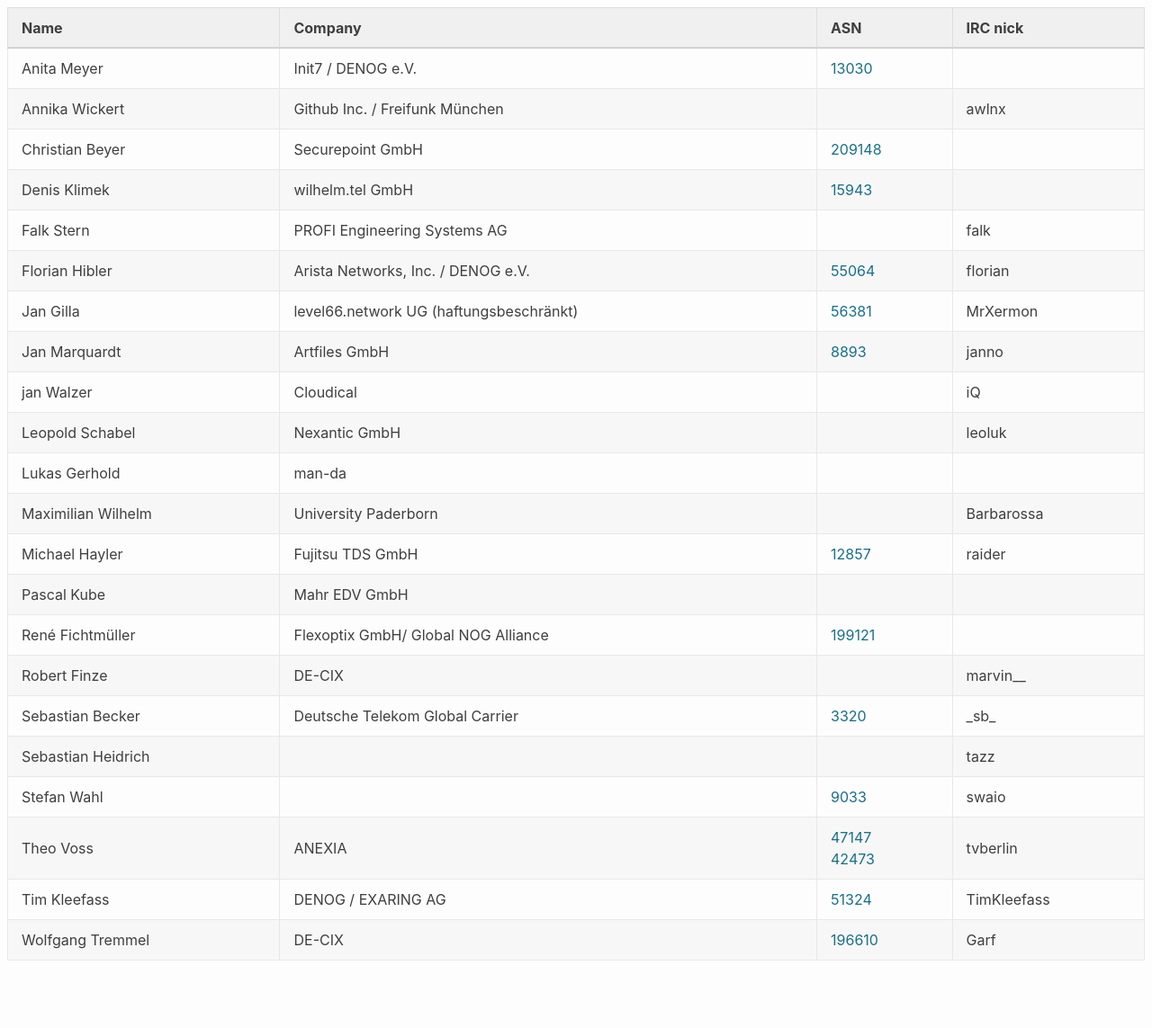
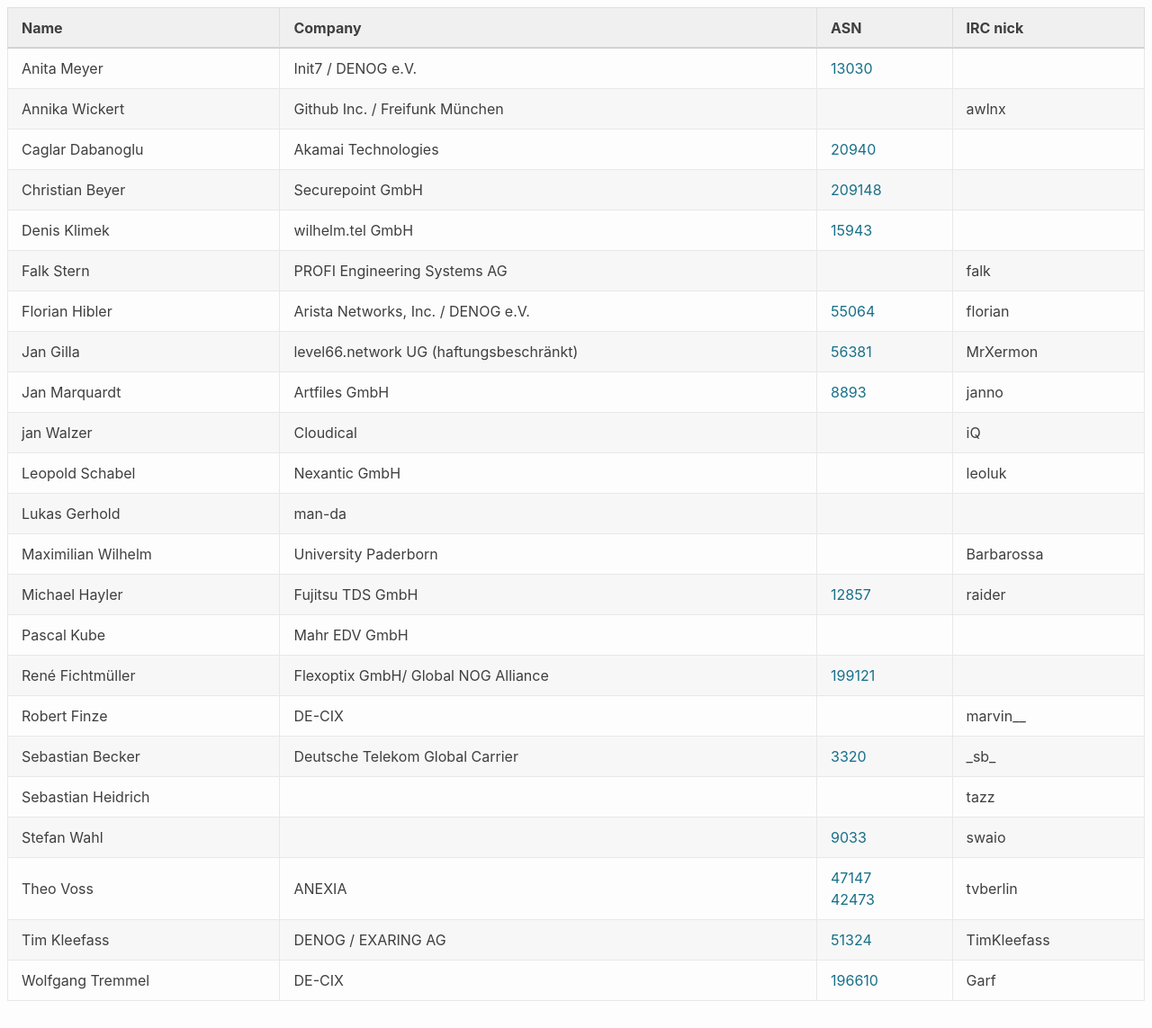
Before and after one commit to denog/pretix-attendeelist, a Jekyll site: the page built from index.markdown, in a window 1280 px wide and 1143 px high. Shown: the whole window at 90% size. Built offline with Jekyll 4.4.1, drawn with Linux system fonts in a browser that asks for light colours.

Commit message:
Latest data: Tue Mar 16 11:30:25 UTC 2021

```diff
--- a/_data/attendees_meetup_leader_2021-01.json
+++ b/_data/attendees_meetup_leader_2021-01.json
@@ -10,6 +10,12 @@
     "company": "Github Inc. / Freifunk München",
     "irc": "awlnx",
     "asn": null
+  },
+  {
+    "name": "Caglar Dabanoglu",
+    "company": "Akamai Technologies",
+    "irc": null,
+    "asn": "20940"
   },
   {
     "name": "Christian Beyer",
```
